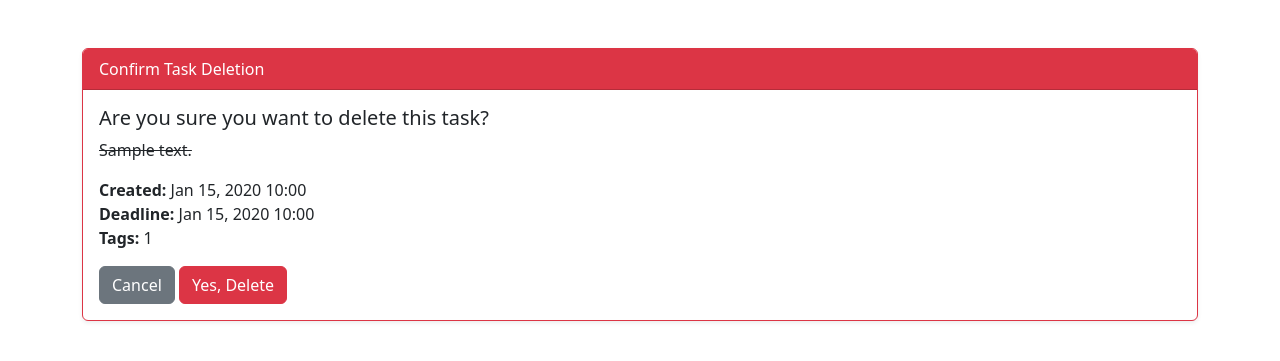
After one commit to yarzhuravlov/django-todo-list, a Django app: page /1/delete/ in a window 1280 px wide. The commit adds this page. Shown: the top 361 px of the page. Run offline with Django 5.2, Linux system fonts and the light colour scheme; tables that the repository leaves empty hold one stand-in row (values such as "Sample post").

Commit message:
add TaskDeleteView. add task_confirm_delete.html template. add delete button to templates/includes/task.html element. bind TaskDeleteView to <pk>/delete url

```diff
--- a/templates/includes/task.html
+++ b/templates/includes/task.html
@@ -40,7 +40,7 @@
              class="btn btn-sm btn-outline-success">Complete</a>
           <a href="{% url 'todo:task-update' pk=task.pk %}"
              class="btn btn-sm btn-outline-warning">Update</a>
-          <a href="#"
+          <a href="{% url 'todo:task-delete' pk=task.pk %}"
              class="btn btn-sm btn-outline-danger">Delete</a>
         </div>
       </div>
--- /dev/null
+++ b/templates/todo/task_confirm_delete.html
@@ -0,0 +1,45 @@
+{% extends 'base.html' %}
+
+{% block content %}
+<div class="container mt-5">
+  <div class="card border-danger shadow-sm">
+    <div class="card-header bg-danger text-white">
+      Confirm Task Deletion
+    </div>
+    <div class="card-body">
+      <h5 class="card-title">
+        Are you sure you want to delete this task?
+      </h5>
+
+      <p class="card-text">
+        {% if object.is_completed %}
+          <s>{{ object.content }}</s>
+        {% else %}
+          {{ object.content }}
+        {% endif %}
+      </p>
+
+      <ul class="list-unstyled mb-3">
+        <li>
+          <strong>Created:</strong> {{ object.created_at|date:"M d, Y H:i" }}
+        </li>
+        {% if object.deadline %}
+          <li>
+            <strong>Deadline:</strong>
+            {{ object.deadline|date:"M d, Y H:i" }}
+          </li>
+        {% endif %}
+        <li>
+          <strong>Tags:</strong> {{ object.tags.count }}
+        </li>
+      </ul>
+
+      <form method="post">
+        {% csrf_token %}
+        <a href="{% url 'todo:task-list' %}" class="btn btn-secondary">Cancel</a>
+        <button type="submit" class="btn btn-danger">Yes, Delete</button>
+      </form>
+    </div>
+  </div>
+</div>
+{% endblock %}
--- a/todo/urls.py
+++ b/todo/urls.py
@@ -4,6 +4,7 @@ from todo.views import (
     TaskListView,
     TaskCreateView,
     TaskUpdateView,
+    TaskDeleteView,
     TagListView,
     TagCreateView,
     TagUpdateView,
@@ -15,6 +16,7 @@ urlpatterns = [
     path("", TaskListView.as_view(), name="task-list"),
     path("create/", TaskCreateView.as_view(), name="task-create"),
     path("/<int:pk>/update/", TaskUpdateView.as_view(), name="task-update"),
+    path("<int:pk>/delete/", TaskDeleteView.as_view(), name="task-delete"),
     path("tags/", TagListView.as_view(), name="tag-list"),
     path("tags/create/", TagCreateView.as_view(), name="tag-create"),
     path("tags/<int:pk>/update/", TagUpdateView.as_view(), name="tag-update"),
--- a/todo/views.py
+++ b/todo/views.py
@@ -21,6 +21,11 @@ class TaskListView(generic.ListView):
 
 class TaskCreateView(generic.CreateView):
     form_class = TaskForm
+    success_url = reverse_lazy("todo:task-list")
+
+
+class TaskDeleteView(generic.DeleteView):
+    model = Task
     success_url = reverse_lazy("todo:task-list")
 
 
```
